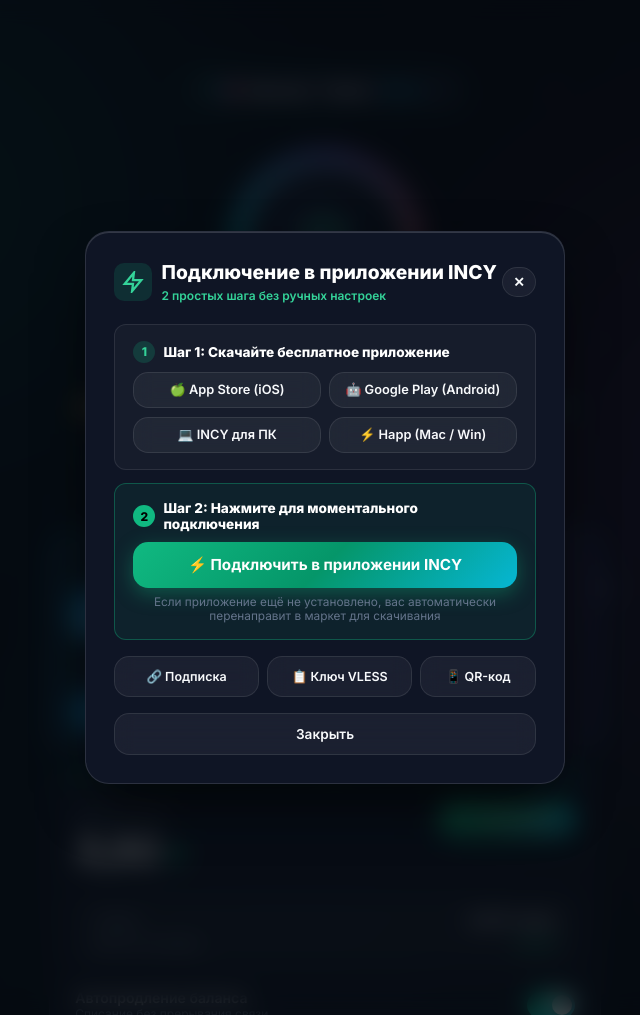
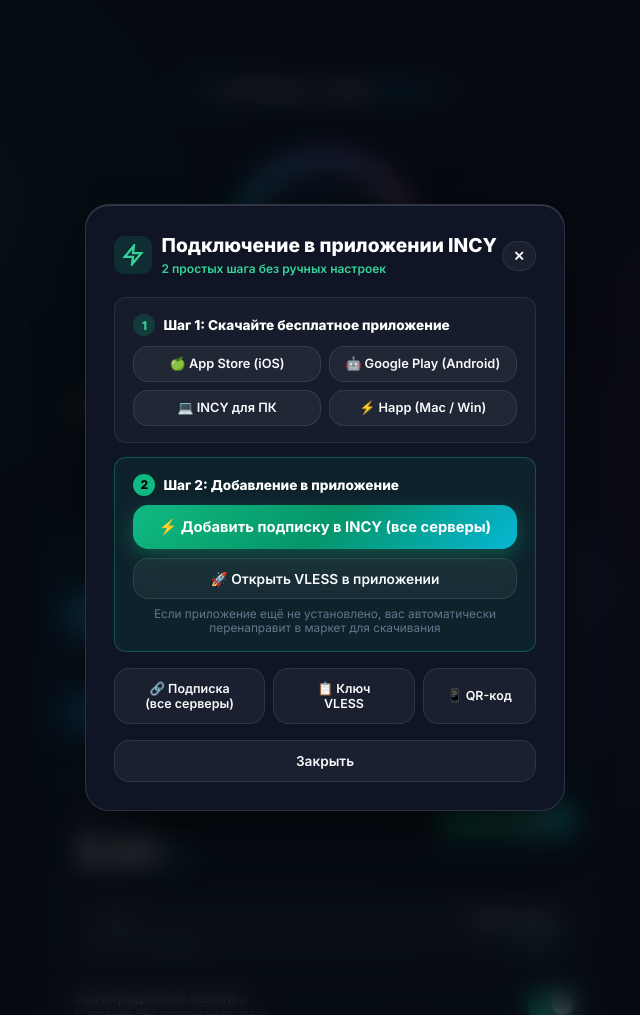
Before and after one commit to Evgeniy-Solovei/vpn, a Django app: page /dashboard/ in a window 1280 px wide, after a click on "ПОДКЛЮЧИТЬ". Shown: the whole page, without its empty margins (315-955 px from the left). Run offline with Django 5.2, Linux system fonts and the light colour scheme; the visitor is signed in with stand-in values (Sample User, id 1); data comes from the database, SQL or seed files in the repository; some libraries are stand-ins or nearby versions.

Commit message:
fix(vpn): correct Reality PBK & short_id, clean server tags with flag & location, add subscription & vless app buttons

```diff
--- a/backend/apps/vpn/models.py
+++ b/backend/apps/vpn/models.py
@@ -7,19 +7,22 @@ from django.conf import settings
 from apps.accounts.models import CustomUser
 
 COUNTRY_FLAGS = {
+    'FR': '🇫🇷',
+    'DE': '🇩🇪',
     'NL': '🇳🇱',
-    'DE': '🇩🇪',
+    'US': '🇺🇸',
+    'GB': '🇬🇧',
     'FI': '🇫🇮',
     'SE': '🇸🇪',
-    'US': '🇺🇸',
+    'ES': '🇪🇸',
+    'PL': '🇵🇱',
     'TR': '🇹🇷',
     'KZ': '🇰🇿',
-    'PL': '🇵🇱',
-    'GB': '🇬🇧',
     'RU': '🇷🇺',
     'BY': '🇧🇾',
-    'FR': '🇫🇷',
     'CH': '🇨🇭',
+    'SG': '🇸🇬',
+    'AE': '🇦🇪',
 }
 
 class VPNServer(models.Model):
@@ -248,7 +251,13 @@ class VPNKey(models.Model):
 
 
     def get_vless_url(self) -> str:
-        tag = quote(f"LiveDev-{self.server.country_code}-{self.user.username}")
+        flag = COUNTRY_FLAGS.get(self.server.country_code, '🌐')
+        clean_country = self.server.country_name or "Франция"
+        clean_city = self.server.city or "Париж"
+        location = f"{clean_country}, {clean_city}".strip(', ')
+        username = getattr(self.user, 'username', '')
+        tag_text = f"{flag} {location} • live-dev ({username})" if username else f"{flag} {location} • live-dev"
+        tag = quote(tag_text)
         # VLESS XTLS Reality Vision link
         url = (
             f"vless://{self.key_uuid}@{self.server.ip}:{self.server.port}"
--- a/backend/apps/vpn/services.py
+++ b/backend/apps/vpn/services.py
@@ -48,8 +48,8 @@ def get_or_create_default_server() -> VPNServer:
             ip=getattr(settings, 'XRAY_PUBLIC_IP', '81.19.137.255') or '81.19.137.255',
             port=int(getattr(settings, 'XRAY_PUBLIC_PORT', 443) or 443),
             reality_sni=getattr(settings, 'XRAY_SNI', 'dl.google.com') or 'dl.google.com',
-            reality_pbk=getattr(settings, 'XRAY_PBK', 'yq8Rau8sF3wZ48kXb7x7_Y2o_F-qK9wz8L_X-QyA6iE') or 'yq8Rau8sF3wZ48kXb7x7_Y2o_F-qK9wz8L_X-QyA6iE',
-            reality_short_id=getattr(settings, 'XRAY_SHORT_ID', 'd8e4f1a2b3c5') or 'd8e4f1a2b3c5',
+            reality_pbk=getattr(settings, 'XRAY_PBK', 'TPcr_j2aEjarE-AvBM1DU894voxhBIKhOZhK-R6XVX8') or 'TPcr_j2aEjarE-AvBM1DU894voxhBIKhOZhK-R6XVX8',
+            reality_short_id=getattr(settings, 'XRAY_SHORT_ID', '4b3e34eb63605933') or '4b3e34eb63605933',
             ping_ms=38,
             load_percent=18,
             speed_description="1 Gbps • Безлимит",
--- a/backend/templates/accounts/dashboard.html
+++ b/backend/templates/accounts/dashboard.html
@@ -456,22 +456,27 @@
     <div style="background: rgba(16, 185, 129, 0.08); border: 1px solid rgba(16, 185, 129, 0.35); border-radius: 12px; padding: 1rem 1.15rem; margin-bottom: 1rem;">
       <div style="font-size: 0.85rem; font-weight: 800; color: #fff; margin-bottom: 0.6rem; display: flex; align-items: center; gap: 0.5rem;">
         <span style="width: 22px; height: 22px; border-radius: 50%; background: #10b981; color: #000; display: inline-flex; align-items: center; justify-content: center; font-size: 0.75rem; font-weight: 800;">2</span>
-        Шаг 2: Нажмите для моментального подключения
+        Шаг 2: Добавление в приложение
       </div>
-      <a href="{{ vpn_key.get_incy_url }}" id="btn-incy-connect" class="btn btn-primary btn-block btn-smart-connect" style="font-size: 0.95rem; font-weight: 700; padding: 0.85rem; justify-content: center; text-decoration: none;">
-        ⚡ Подключить в приложении INCY
-      </a>
-      <div style="font-size: 0.74rem; color: var(--text-dim); margin-top: 0.45rem; text-align: center;">
+      <div style="display: flex; flex-direction: column; gap: 0.6rem;">
+        <a href="{{ vpn_key.get_incy_url }}" id="btn-incy-connect" class="btn btn-primary btn-block btn-smart-connect" style="font-size: 0.92rem; font-weight: 700; padding: 0.8rem; justify-content: center; text-decoration: none;">
+          ⚡ Добавить подписку в INCY (все серверы)
+        </a>
+        <a href="{{ vpn_key.get_vless_url }}" class="btn btn-secondary btn-block" style="font-size: 0.86rem; font-weight: 600; padding: 0.7rem; justify-content: center; text-decoration: none;">
+          🚀 Открыть VLESS в приложении
+        </a>
+      </div>
+      <div style="font-size: 0.74rem; color: var(--text-dim); margin-top: 0.5rem; text-align: center;">
         Если приложение ещё не установлено, вас автоматически перенаправит в маркет для скачивания
       </div>
     </div>
 
-    <!-- Fallback / advanced -->
+    <!-- Fallback / copy buttons -->
     <div style="display: flex; gap: 0.5rem; margin-bottom: 1rem;">
-      <button type="button" class="btn btn-secondary" data-copy="{{ vpn_key.get_sub_url }}" style="flex: 1; font-size: 0.78rem; justify-content: center;">
-        🔗 Подписка
+      <button type="button" class="btn btn-secondary" data-copy="{{ vpn_key.get_sub_url }}" style="flex: 1.1; font-size: 0.78rem; justify-content: center;" title="Скопировать ссылку со всеми серверами">
+        🔗 Подписка (все серверы)
       </button>
-      <button type="button" class="btn btn-secondary" data-copy="{{ vpn_key.get_vless_url }}" style="flex: 1; font-size: 0.78rem; justify-content: center;">
+      <button type="button" class="btn btn-secondary" data-copy="{{ vpn_key.get_vless_url }}" style="flex: 1; font-size: 0.78rem; justify-content: center;" title="Скопировать ключ VLESS">
         📋 Ключ VLESS
       </button>
       <button type="button" class="btn btn-secondary" data-modal-target="qr-modal" style="flex: 0.7; font-size: 0.78rem; justify-content: center;">
```
Also changed, not shown: backend/apps/vpn/views.py (+10 -4 lines).
